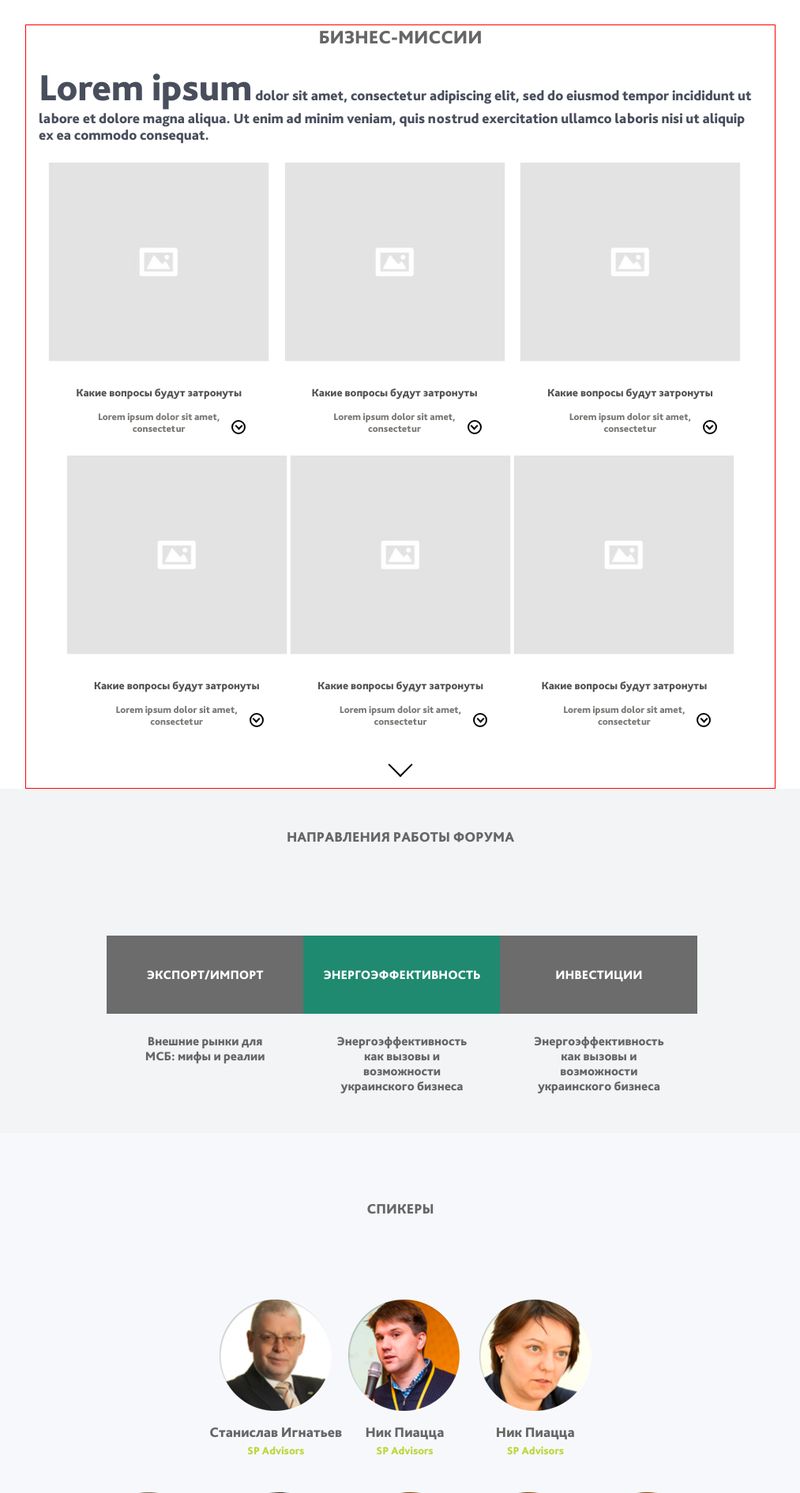
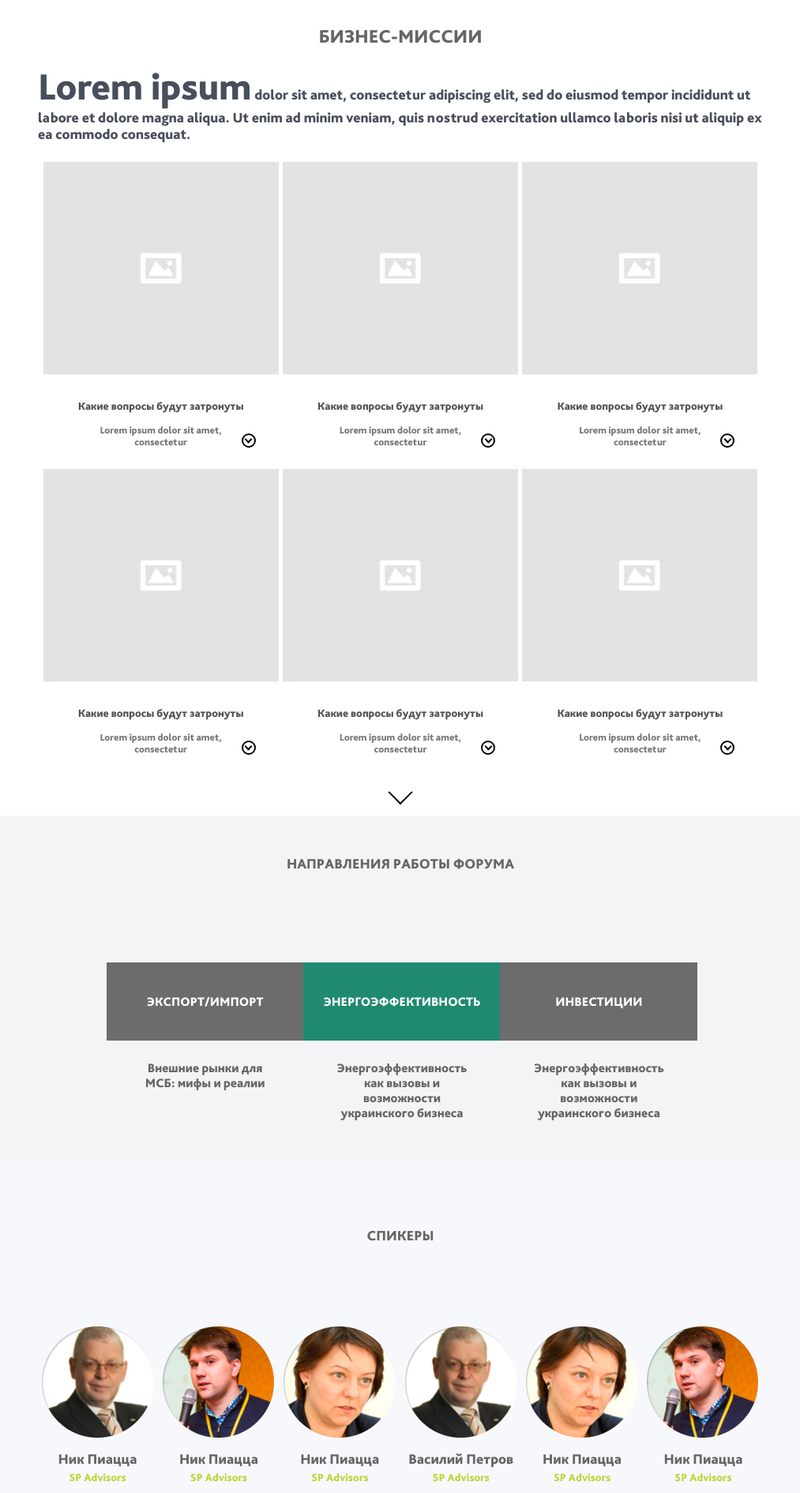
Before and after one commit to rkoshevoy/business-forum, a PHP site: page / in a window 1280 px wide. Shown: the part 2080-3971 px from the top of the page at 79% size, without its empty margins (133-1146 px from the left). Run offline with PHP 8.4, Linux system fonts and the light colour scheme.

Commit message:
progress

```diff
--- a/css/style.css
+++ b/css/style.css
@@ -569,9 +569,6 @@
 .business-missions {
   color: #484e5c;
 }
-.business-missions .wrapper {
-  border: 1px solid red;
-}
 .business-missions h2 {
   margin-bottom: 40px;
   color: #666666;
@@ -1620,9 +1617,6 @@
     display: inline-block;
     width: 300px;
   }
-  .question:nth-of-type(2n-1) {
-    margin-right: 20px;
-  }
   .direction {
     display: inline-block;
     width: 33.4%;
@@ -1652,15 +1646,8 @@
   }
   .speaker {
     display: inline-block;
-    margin-right: 20px;
+    width: 180px;
     margin-bottom: 45px;
-  }
-  .speaker:nth-of-type(3n) {
-    margin-right: 0;
-  }
-  .speaker:first-of-type {
-    margin-left: 0;
-    margin-right: 5px;
   }
   .speaker__name {
     margin-bottom: 5px;
@@ -2056,35 +2043,78 @@
     margin-bottom: 25px;
     text-align: left;
   }
-  .business-missions__tablet {
-    width: 280px;
-  }
   .business-missions__desktop {
     display: inline-block;
-    width: 280px;
+    width: 300px;
     margin-right: 0;
   }
   .business-missions__desktop .question {
     width: 100%;
     margin: 0;
   }
-  .question {
-    width: 280px;
-    margin-right: 15px;
-  }
   .directions {
     text-align: center;
   }
   .direction {
     width: 250px;
   }
+  .speakers br {
+    display: none;
+  }
   .speakers__desktop {
     display: inline-block;
   }
-}
-@media (min-width: 750px) and (min-width: 950px) {
-  .question:nth-of-type(2n-1) {
-    margin-right: 15px;
+  .speaker {
+    width: 150px;
+  }
+  .timetable__dates h2 {
+    font-size: 32px;
+  }
+  .timetable__date--first {
+    border-top-right-radius: 50px;
+    border-bottom-right-radius: 50px;
+  }
+  .timetable__date--third {
+    border-top-left-radius: 50px;
+    border-bottom-left-radius: 50px;
+  }
+  .time__header {
+    height: 95px;
+    border-top-right-radius: 50px;
+    border-bottom-right-radius: 50px;
+  }
+  .time__header p {
+    font-size: 32px;
+  }
+  .time__header--not-important {
+    margin-left: -125px;
+  }
+  .time__header--not-important p {
+    margin-left: 150px;
+  }
+  .time__about p {
+    font-size: 24px;
+  }
+  .members {
+    width: 920px;
+  }
+  .member__line2 {
+    left: 160px;
+  }
+  .slider-sections {
+    width: 920px;
+  }
+  .organizers a {
+    width: 30%;
+  }
+  .contact__phone {
+    font-size: 24px;
+  }
+  .contact__mail {
+    font-size: 18px;
+  }
+  .contact__button {
+    font-size: 14px;
   }
 }
 @media (max-width: 300px) {
--- a/index.html
+++ b/index.html
@@ -286,7 +286,7 @@
 
 			<div class="speaker">
 				<img src="images/speaker4.png" alt="">
-				<p class="speaker__name">Станислав Игнатьев</p>
+				<p class="speaker__name">Ник Пиацца</p>
 				<p class="speaker__company">SP Advisors</p>
 
 				<div class="speaker-details hide">
--- a/less/business-missions.less
+++ b/less/business-missions.less
@@ -1,9 +1,6 @@
 .business-missions {
 	color: #484e5c;
 
-	.wrapper {
-		border: 1px solid red;
-	}
 
 	@media @tablet {
 		text-align: center;
@@ -59,10 +56,6 @@
 			display: inline-block;
 			width: 300px;
 		}
-
-		@media @desktop {
-			width: 280px;
-		}
 	}
 
 	&__desktop {
@@ -70,7 +63,7 @@
 
 		@media @desktop {
 			display: inline-block;
-			width: 280px;
+			width: 300px;
 			margin-right: 0;
 
 			.question {
@@ -88,19 +81,6 @@
 	@media @tablet {
 		display: inline-block;
 		width: 300px;
-
-		&:nth-of-type(2n-1) {
-			margin-right: 20px;
-
-			@media @desktop  {
-				margin-right: 15px;
-			}
-		}
-	}
-
-	@media @desktop {
-		width: 280px;
-		margin-right: 15px;
 	}
 
 	img {
--- a/less/contacts.less
+++ b/less/contacts.less
@@ -35,12 +35,20 @@
 	&__phone {
 		font-size: 19px;
 		color: #666666;
+
+		@media @desktop {
+			font-size: 24px;
+		}
 	}
 
 	&__mail {
 		margin-bottom: 30px;
 		font-size: 15px;
 		color: #014357;
+
+		@media @desktop {
+			font-size: 18px;
+		}
 	}
 
 	&__button {
@@ -53,6 +61,10 @@
 		font-size: 12px;
 		color: #fff;
 		box-shadow: 3px 3px 10px rgba(1, 1, 1, 0.3);
+
+		@media @desktop {
+			font-size: 14px;
+		}
 
 		&::before {
 			content:'';
--- a/less/organizers.less
+++ b/less/organizers.less
@@ -16,5 +16,9 @@
 	a {
 		display: inline-block;
 		width: 48%;
+
+		@media @desktop {
+			width: 30%;
+		}
 	}
 }
--- a/less/speakers.less
+++ b/less/speakers.less
@@ -1,6 +1,12 @@
 .speakers {
 	background-color: #f7f8fb;
 	text-align: center;
+
+	@media @desktop {
+		br {
+			display: none;
+		}
+	}
 
 	&__header {
 		padding: 85px 0;
@@ -55,17 +61,12 @@
 
 	@media @tablet {
 		display: inline-block;
-		margin-right: 20px;
+		width: 180px;
 		margin-bottom: 45px;
+	}
 
-		&:nth-of-type(3n) {
-			margin-right: 0;
-		}
-
-		&:first-of-type {
-			margin-left: 0;
-			margin-right: 5px;
-		}
+	@media @desktop {
+		width: 150px;
 	}
 
 	img {
--- a/less/timetable.less
+++ b/less/timetable.less
@@ -30,6 +30,10 @@
 				font-size: 30px;
 				letter-spacing: 4px;
 			}
+
+			@media @desktop {
+				font-size: 32px;
+			}
 		}
 	}
 
@@ -58,6 +62,11 @@
 		@media @tablet {
 			border-top-right-radius: 45px;
 			border-bottom-right-radius: 45px;
+		}
+
+		@media @desktop {
+			border-top-right-radius: 50px;
+			border-bottom-right-radius: 50px;
 		}
 
 		h2 {
@@ -96,6 +105,11 @@
 			width: 235px;
 			border-top-left-radius: 45px;
 			border-bottom-left-radius: 45px;
+		}
+
+		@media @desktop {
+			border-top-left-radius: 50px;
+			border-bottom-left-radius: 50px;
 		}
 
 		h2 {
@@ -143,6 +157,12 @@
 			border-bottom-right-radius: 45px;
 		}
 
+		@media @desktop {
+			height: 95px;
+			border-top-right-radius: 50px;
+			border-bottom-right-radius: 50px;
+		}
+
 		p {
 			display: inline-block;
 			margin-left: 30px;
@@ -152,6 +172,10 @@
 
 			@media @tablet {
 				font-size: 30px;
+			}
+
+			@media @desktop {
+				font-size: 32px;
 			}
 		}
 	}
@@ -171,6 +195,14 @@
 				p {
 					margin-left: 0;
 				}
+			}
+		}
+
+		@media @desktop {
+			margin-left: -125px;
+
+			p {
+				margin-left: 150px;
 			}
 		}
 	}
@@ -232,6 +264,13 @@
 			}
 		}
 
+		@media @desktop {
+
+			p {
+				font-size: 24px;
+			}
+		}
+
 		p {
 			font-size: 12px;
 			color: #6c6c6d;
@@ -247,6 +286,10 @@
 	@media @tablet {
 		width: 710px;
 		max-width: none;
+	}
+
+	@media @desktop {
+		width: 920px;
 	}
 }
 
@@ -428,6 +471,10 @@
 			left: 135px;
 		}
 
+		@media @desktop {
+			left: 160px;
+		}
+
 		&::before {
 			position: absolute;
 			top: -1px;
@@ -489,6 +536,10 @@
 	@media @tablet {
 		width: 720px;
 		margin: 0 auto;
+	}
+
+	@media @desktop {
+		width: 920px;
 	}
 
 	&__slide {
```
Also changed, not shown: css/style.min.css.
